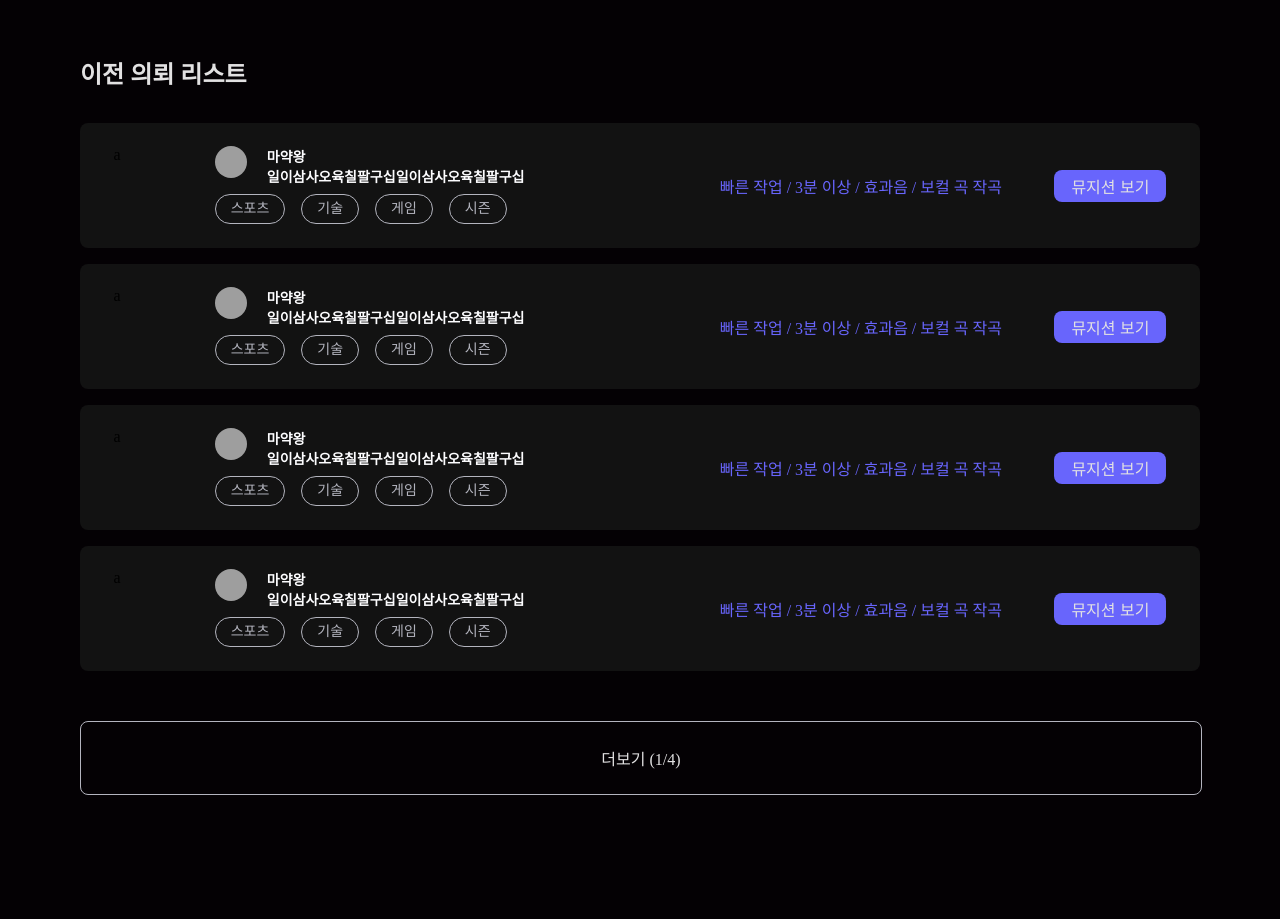
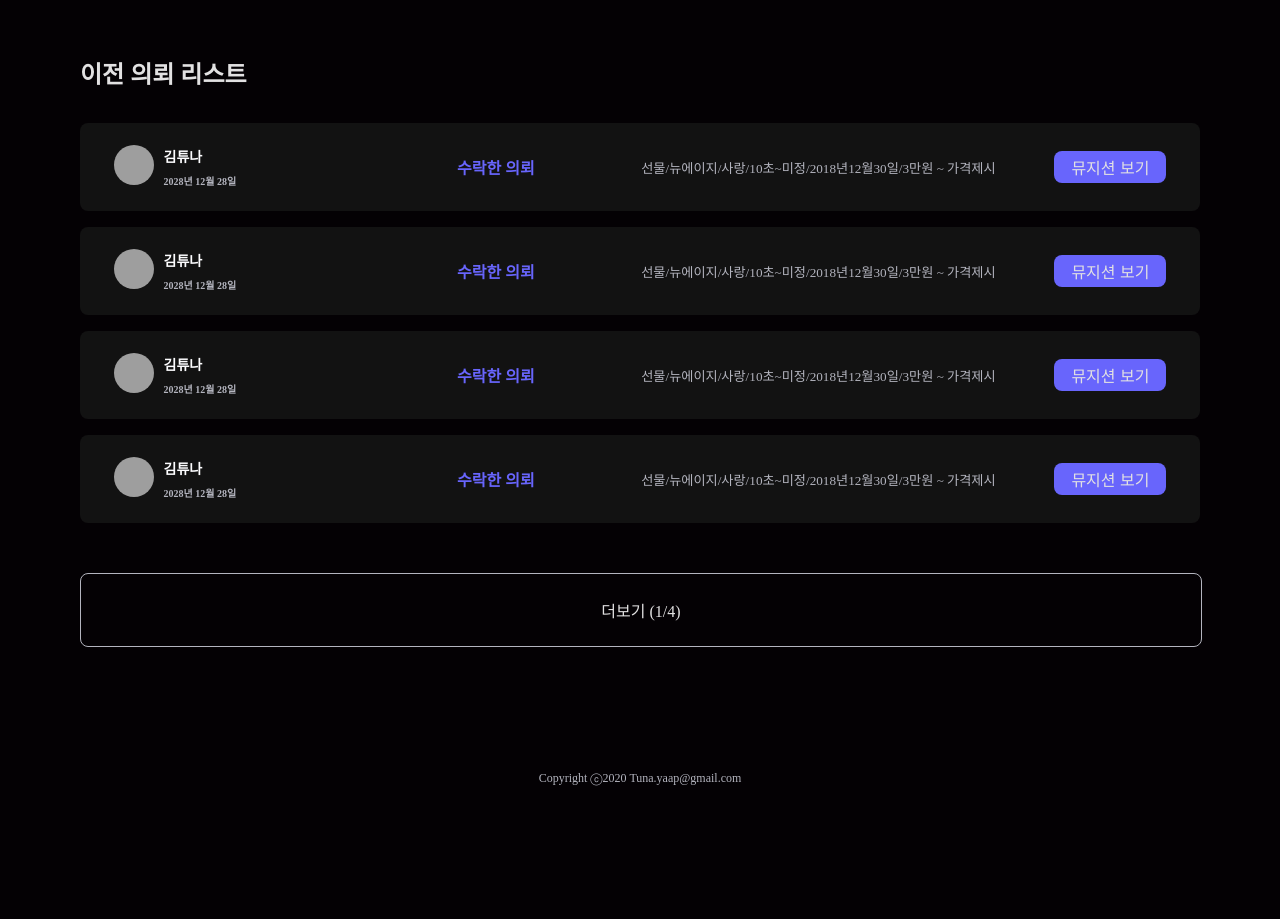
Before and after one commit to wiseseo/Team_Web_3_Client, a Next.js app: page /user/mypage in a window 1280 px wide. Shown: the part 2300-3219 px from the top of the page. Built offline with nearby package versions, Linux system fonts and the light colour scheme; grey boxes are pictures that could not be loaded.

Commit message:
Fixed Main Layout Banner Button

```diff
--- a/components/Header/MatchButton.tsx
+++ b/components/Header/MatchButton.tsx
@@ -7,7 +7,7 @@ const MatchButton = () => {
 
   return (
     <>
-      <Curation/>
+      <Curation className="header"/>
     </>
   );
 };
--- a/components/Modal/curation.tsx
+++ b/components/Modal/curation.tsx
@@ -21,7 +21,16 @@ background: transparent;
   float: right;
 `;
 
-const Curation = ({}): React.ReactElement => {
+const BannerButton = styled.button`
+    background: linear-gradient(157.06deg, #6865fc 36.28%, #658dfc 100%);
+    border-radius: 8px;
+    border: none;
+    color: #fdfdff;
+    font-size: 1.5rem;
+    padding: 1rem 6rem;
+    cursor : pointer;
+`;
+const Curation = ({className}): React.ReactElement => {
 
   const [open, setOpen] = React.useState<boolean>(false);
   const [curationStep, setStep] = React.useState<number>(1);
@@ -29,8 +38,8 @@ const Curation = ({}): React.ReactElement => {
   const tags = React.useContext(CurationContext);
 
 
-  let stepLayout = <></>
-
+  let stepLayout = <></>;
+  let ButtonType = <></>;
   const onOpenModal = () => {
     setOpen(true);
     setStep(1);
@@ -163,11 +172,20 @@ const Curation = ({}): React.ReactElement => {
     stepLayout = <Modal open={open} onClose={onCloseModal}/>
     console.log('final Tags : ',tags.tags)
   }
+
+  if(className === "header"){
+    ButtonType = <Button className={className} onClick={onOpenModal}>
+                    뮤지션매칭
+                </Button>
+  }
+  else{
+    ButtonType = <BannerButton className={className} onClick={onOpenModal}>
+                    뮤지션매칭
+                </BannerButton>
+  }
   return (
     <>
-      <Button onClick={onOpenModal}>
-          뮤지션매칭
-      </Button>
+      {ButtonType}
       {stepLayout}
 
     </>
--- /dev/null
+++ b/components/Mypage/beforeList.tsx
@@ -0,0 +1,136 @@
+import * as React from "react";
+import styled from "styled-components";
+
+interface Props {
+}
+
+const BeforeContainer = styled.div`
+    background : #121212;
+    border-radius : 8px;
+    height : 60px;
+    margin-bottom :16px;
+    display : flex;
+    flex-direction : row;
+    padding : 14px 3%;
+`;
+
+const BeforeListContent = styled.div`
+    flex : 0.35;
+`;
+
+const BeforeListContentInfo = styled.div`
+    height:100%;
+`;
+
+const BeforeListContentInfoImg = styled.div`
+    width : 50px;
+    display : table-cell;
+    height : 100%;
+    vertical-align : middle;
+`;
+
+const BeforeListContentInfoName = styled.div`
+    font-size : 0.875rem;
+    font-weight : bold;
+    color : #FDFDFF;
+    display : table-cell;
+    height : 100%;
+    vertical-align : middle;
+`;
+
+
+const BeforeListChar = styled.div`
+    flex : 0.2;
+    font-size : 1rem;
+    color : #6865FC;
+    margin-right : 3%;
+    font-weight : bold;
+`;
+
+const BeforeListInfo = styled.div`
+    flex: 0.5;
+    display : table;
+    height : 100%;
+    font-size : 0.825rem;
+    color : #B3B4BE;
+    margin-right : 3%;
+`;
+const BeforeListDetail = styled.div`
+    flex : 0.1;
+    display : table;
+    height : 100%;
+`;
+
+const BeforeListDetailButton = styled.button`
+
+    background : #6865FC;
+    width : 112px;
+    height : 32px;
+    border-radius : 8px;
+    color : #E2E1E2;
+    border: none;
+    font-size : 1rem;
+    cursor : pointer;
+
+`;
+const beforeList = (prop: Props) => {
+
+    return(
+        <>
+            <BeforeContainer>
+
+                <BeforeListContent>
+                    <BeforeListContentInfo>
+                        <div style={{display : "table", height : "100%"}}>
+                        <BeforeListContentInfoImg>
+                                <img
+                                    src="/static/vector.png"
+                                    alt="vector"
+                                    style={{
+                                        width : 40,
+                                        height : 40,
+                                        borderRadius : "50%",
+
+                                    }}
+                                />
+                        </BeforeListContentInfoImg>
+
+                        <BeforeListContentInfoName>
+                            <div>김튜나</div>
+                            <div style={{fontSize : "0.625rem", color : "#B3B4BE", marginTop : "10%"}}>2028년 12월 28일</div>
+                        </BeforeListContentInfoName>
+                        </div>
+                    </BeforeListContentInfo>
+
+                </BeforeListContent>
+
+                <div style={{flex : 0.1}}></div>
+
+                <BeforeListChar>
+                    <div style={{display : "table", height : "100%"}}>
+                        <div style={{display : "table-cell", verticalAlign : "middle"}}>
+                            수락한 의뢰
+                        </div>
+                    </div>
+                </BeforeListChar>
+
+                <BeforeListInfo>
+                    <div style={{display : "table-cell", verticalAlign : "middle"}}>
+                        선물/뉴에이지/사랑/10초~미정/2018년12월30일/3만원 ~ 가격제시
+                    </div>
+
+                </BeforeListInfo>
+
+                <BeforeListDetail>
+
+                    <div style={{display : "table-cell", verticalAlign : "middle"}}>
+                        <BeforeListDetailButton>뮤지션 보기</BeforeListDetailButton>
+                    </div>
+                </BeforeListDetail>
+
+            </BeforeContainer>
+        </>
+    );
+};
+
+export default beforeList;
--- a/components/Mypage/index.tsx
+++ b/components/Mypage/index.tsx
@@ -2,6 +2,7 @@ import * as React from "react";
 import styled from "styled-components";
 import ReqList from "./reqList";
 import PickList from "./pickList";
+import BeforeList from "./beforeList";
 import Footer from "../../components/Footer";
 interface Props {}
 
@@ -203,10 +204,10 @@ const Mypage = (props: Props) => {
                 </MyPageTitleBox>
 
                 <PickListBox>
-                    <PickList/>
-                    <PickList/>
-                    <PickList/>
-                    <PickList/>
+                    <BeforeList/>
+                    <BeforeList/>
+                    <BeforeList/>
+                    <BeforeList/>
                 </PickListBox>
 
                 <AddButtonLayout>
```
Also changed, not shown: components/Banner/index.tsx (+3 -10 lines).
